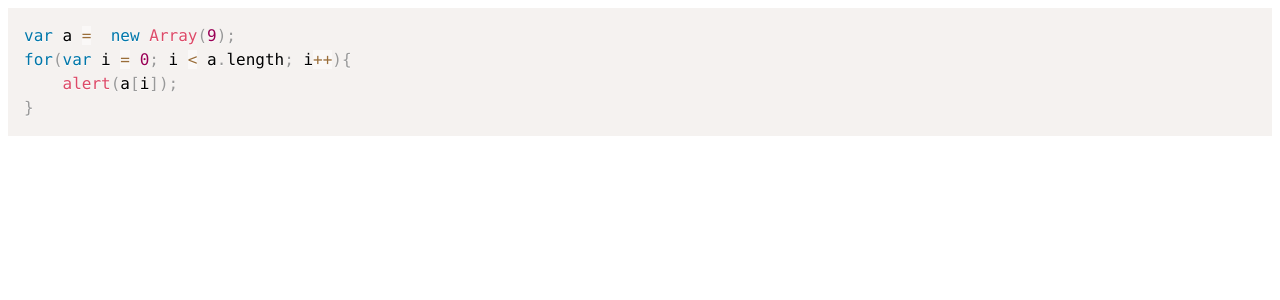
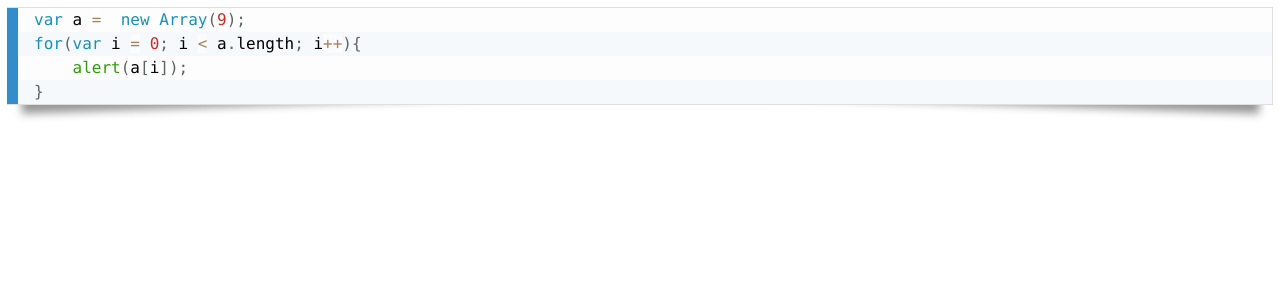
Before and after one commit to wiyt/wiyt.github.io, a Jekyll site: the page built from _posts/2015-11-21-hello-world.md, in a window 1280 px wide. Shown: the top 300 px of the page. Built offline with Jekyll 4.4.1, drawn with Linux system fonts in a browser that asks for light colours; nearby versions of some CDN libraries; library files that are not in the unit come from our copies; Markdown is read by kramdown in place of the engine named in the settings.

Commit message:
新建prism目录，prism.css prism.js移到prism目录

```diff
--- a/_layouts/default.html
+++ b/_layouts/default.html
@@ -3,8 +3,8 @@
 	<head>
 	<meta http-equiv="content-type" content="text/html; charset=utf-8" />
 	<title>{{ page.title }}</title>
-	<link href="/wiyt.github.io/_layouts/prism.css" rel="stylesheet" type="text/css" />
-	<script src="prism.js" type="text/javascript"></script>
+	<link href="/prism/prism.css" rel="stylesheet" type="text/css" />
+	<script src="/prism/prism.js" type="text/javascript"></script>
 	<script src="http://libs.baidu.com/jquery/2.0.0/jquery.min.js"></script>
 	</head>
 	<body>
```
Also changed, not shown: prism/prism.css (renamed from _layouts/prism.css), prism/prism.js (renamed from _layouts/prism.js).
